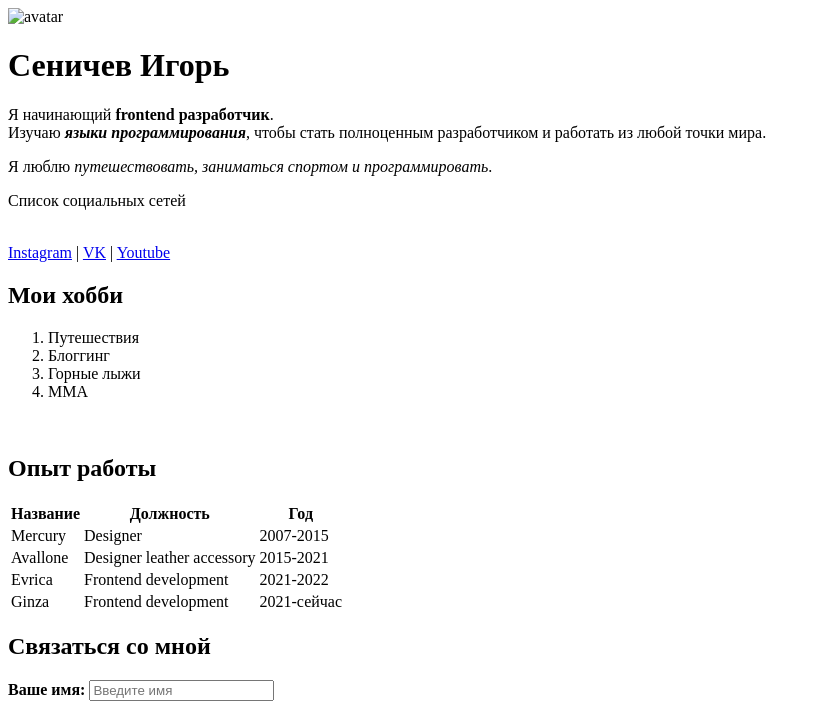
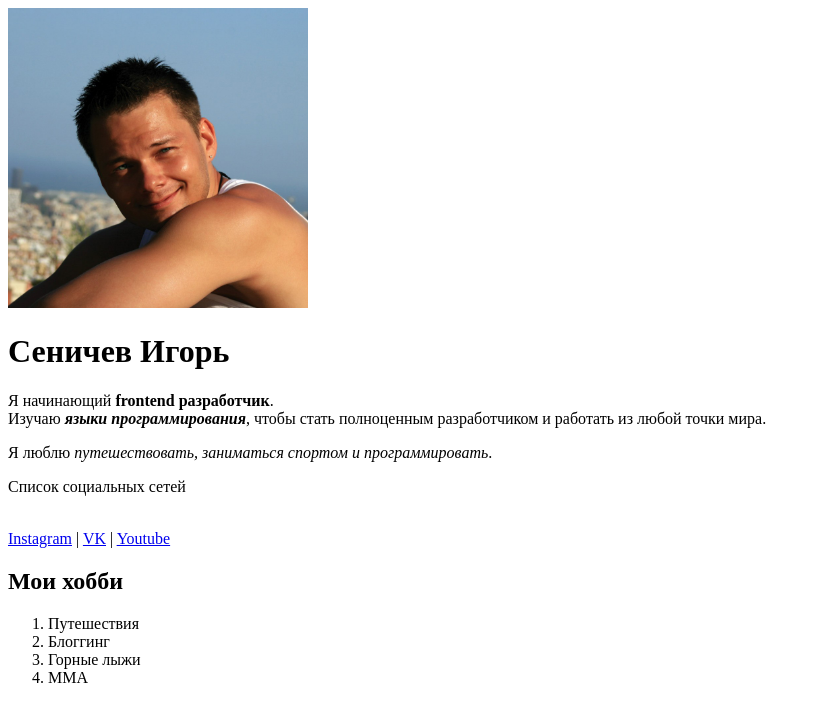
Before and after one commit to igor-senichev/resume, a plain HTML site: page index.html in a window 1280 px wide. Shown: the top 716 px of the page, without its empty margins (0-821 px from the left). Drawn offline with Linux system fonts and the light colour scheme.

Commit message:
Update index.html

```diff
--- a/index.html
+++ b/index.html
@@ -9,7 +9,7 @@
     <title>Senichev Igor Resume</title>
   </head>
   <body>
-    <img src="/html и scc курс Владилена Минина/img/avatar.jpg" alt="avatar" width="300" />
+    <img src="img/avatar.jpg" alt="avatar" width="300" />
 
     <h1>Сеничев Игорь</h1>
 
```
